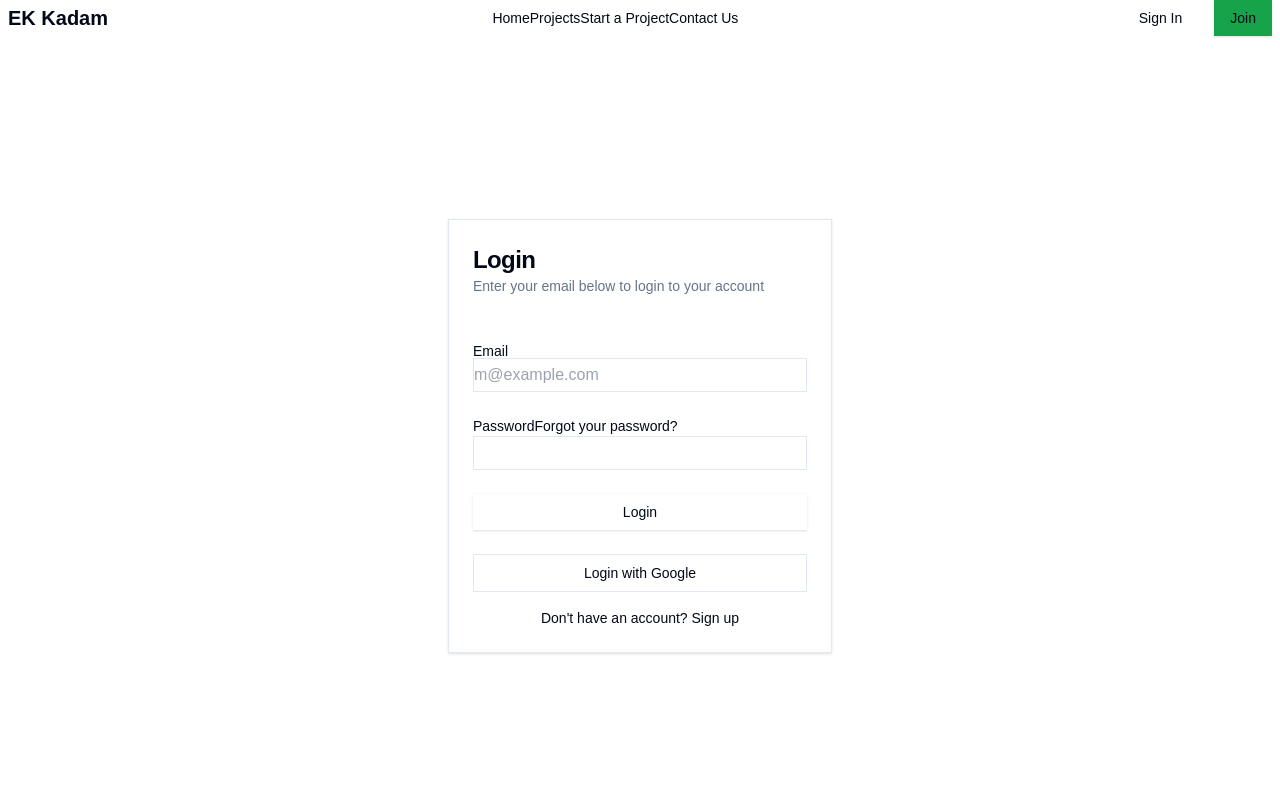
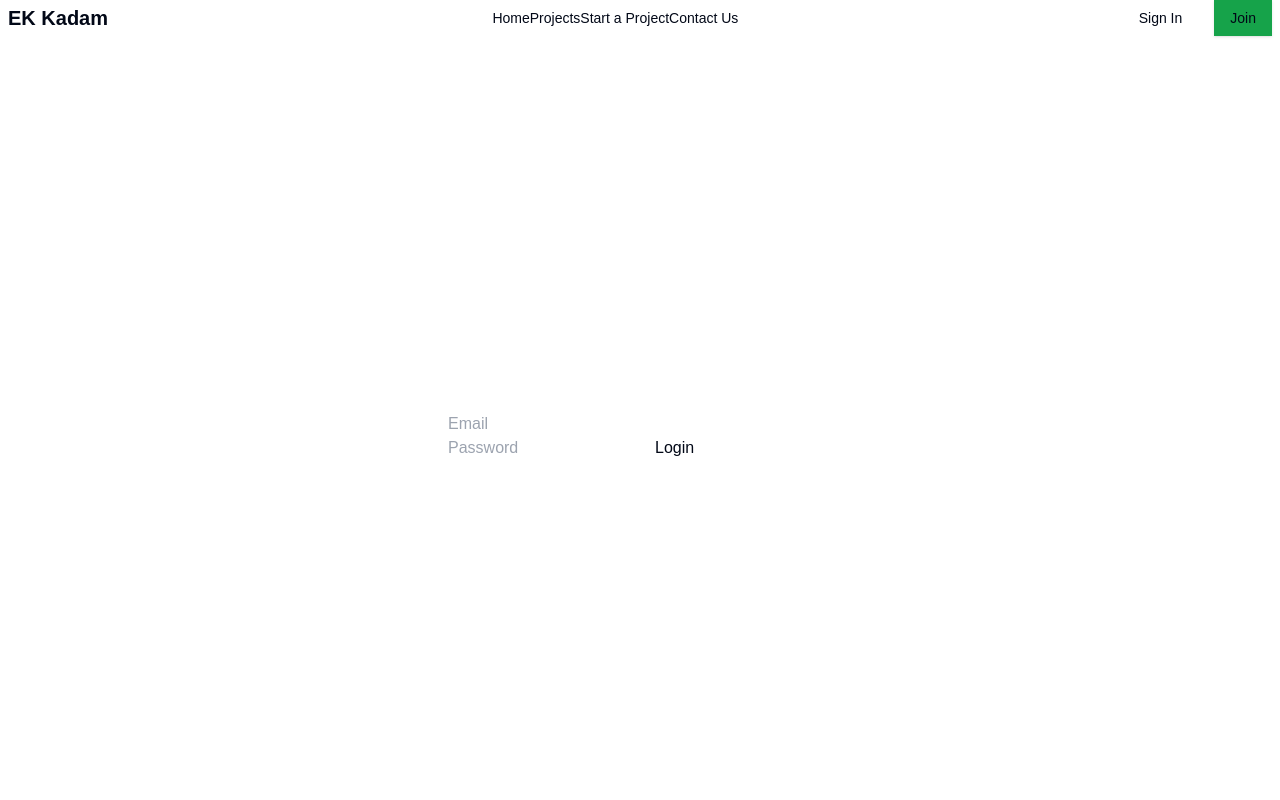
Before and after one commit to kecitclub/theDebuggers, a Next.js app in the folder client/: page /auth/login in a window 1280 px wide. Shown: the top 800 px of the page. Built offline with nearby package versions, Linux system fonts and the light colour scheme.

Commit message:
basic api integration for authentication

```diff
--- a/client/package.json
+++ b/client/package.json
@@ -16,6 +16,7 @@
     "@radix-ui/react-select": "^2.1.4",
     "@radix-ui/react-separator": "^1.1.1",
     "@radix-ui/react-slot": "^1.1.1",
+    "axios": "^1.7.9",
     "class-variance-authority": "^0.7.1",
     "clsx": "^2.1.1",
     "date-fns": "^3.6.0",
--- a/client/src/Components/auth/login-form.tsx
+++ b/client/src/Components/auth/login-form.tsx
@@ -1,68 +1,111 @@
-import { cn } from "@/lib/utils";
-import { Button } from "@/components/ui/button";
-import {
-  Card,
-  CardContent,
-  CardDescription,
-  CardHeader,
-  CardTitle,
-} from "@/components/ui/card";
-import { Input } from "@/components/ui/input";
-import { Label } from "@/components/ui/label";
+// import { cn } from "@/lib/utils";
+// import { Button } from "@/components/ui/button";
+// import {
+//   Card,
+//   CardContent,
+//   CardDescription,
+//   CardHeader,
+//   CardTitle,
+// } from "@/components/ui/card";
+// import { Input } from "@/components/ui/input";
+// import { Label } from "@/components/ui/label";
 
-export default function LoginForm({
-  className,
-  ...props
-}: React.ComponentPropsWithoutRef<"div">) {
+// export default function LoginForm({
+//   className,
+//   ...props
+// }: React.ComponentPropsWithoutRef<"div">) {
+//   return (
+//     <div className={cn("flex flex-col gap-6", className)} {...props}>
+//       <Card>
+//         <CardHeader>
+//           <CardTitle className="text-2xl">Login</CardTitle>
+//           <CardDescription>
+//             Enter your email below to login to your account
+//           </CardDescription>
+//         </CardHeader>
+//         <CardContent>
+//           <form>
+//             <div className="flex flex-col gap-6">
+//               <div className="grid gap-2">
+//                 <Label htmlFor="email">Email</Label>
+//                 <Input
+//                   id="email"
+//                   type="email"
+//                   placeholder="m@example.com"
+//                   required
+//                 />
+//               </div>
+//               <div className="grid gap-2">
+//                 <div className="flex items-center">
+//                   <Label htmlFor="password">Password</Label>
+//                   <a
+//                     href="/auth/forget-password"
+//                     className="ml-auto inline-block text-sm underline-offset-4 hover:underline"
+//                   >
+//                     Forgot your password?
+//                   </a>
+//                 </div>
+//                 <Input id="password" type="password" required />
+//               </div>
+//               <Button type="submit" className="w-full">
+//                 Login
+//               </Button>
+//               <Button variant="outline" className="w-full">
+//                 Login with Google
+//               </Button>
+//             </div>
+//             <div className="mt-4 text-center text-sm">
+//               Don&apos;t have an account?{" "}
+//               <a href="/auth/signup" className="underline underline-offset-4">
+//                 Sign up
+//               </a>
+//             </div>
+//           </form>
+//         </CardContent>
+//       </Card>
+//     </div>
+//   );
+// }
+"use client";
+import { useState } from "react";
+import { login } from "@/lib/auth";
+
+const Login = () => {
+  const [email, setEmail] = useState("");
+  const [password, setPassword] = useState("");
+  const [error, setError] = useState("");
+
+  const handleSubmit = async (e) => {
+    e.preventDefault();
+    try {
+      const data = await login({ email, password });
+      localStorage.setItem("token", data.token);
+      alert("Login successful");
+    } catch (err) {
+      setError(err.response.data.message);
+    }
+  };
+
   return (
-    <div className={cn("flex flex-col gap-6", className)} {...props}>
-      <Card>
-        <CardHeader>
-          <CardTitle className="text-2xl">Login</CardTitle>
-          <CardDescription>
-            Enter your email below to login to your account
-          </CardDescription>
-        </CardHeader>
-        <CardContent>
-          <form>
-            <div className="flex flex-col gap-6">
-              <div className="grid gap-2">
-                <Label htmlFor="email">Email</Label>
-                <Input
-                  id="email"
-                  type="email"
-                  placeholder="m@example.com"
-                  required
-                />
-              </div>
-              <div className="grid gap-2">
-                <div className="flex items-center">
-                  <Label htmlFor="password">Password</Label>
-                  <a
-                    href="/auth/forget-password"
-                    className="ml-auto inline-block text-sm underline-offset-4 hover:underline"
-                  >
-                    Forgot your password?
-                  </a>
-                </div>
-                <Input id="password" type="password" required />
-              </div>
-              <Button type="submit" className="w-full">
-                Login
-              </Button>
-              <Button variant="outline" className="w-full">
-                Login with Google
-              </Button>
-            </div>
-            <div className="mt-4 text-center text-sm">
-              Don&apos;t have an account?{" "}
-              <a href="/auth/signup" className="underline underline-offset-4">
-                Sign up
-              </a>
-            </div>
-          </form>
-        </CardContent>
-      </Card>
-    </div>
+    <form onSubmit={handleSubmit}>
+      <input
+        type="email"
+        placeholder="Email"
+        value={email}
+        onChange={(e) => setEmail(e.target.value)}
+        required
+      />
+      <input
+        type="password"
+        placeholder="Password"
+        value={password}
+        onChange={(e) => setPassword(e.target.value)}
+        required
+      />
+      <button type="submit">Login</button>
+      {error && <p>{error}</p>}
+    </form>
   );
-}
+};
+
+export default Login;
--- /dev/null
+++ b/client/src/lib/auth.js
@@ -0,0 +1,25 @@
+import api from "./axios";
+
+export const register = async (data) => {
+  const response = await api.post("/register", data);
+  return response.data;
+};
+
+export const login = async (data) => {
+  const response = await api.post("/login", data);
+  return response.data;
+};
+
+export const logout = async () => {
+  const response = await api.post("/logout");
+  return response.data;
+};
+
+export const getUser = async () => {
+  const response = await api.get("/user", {
+    headers: {
+      Authorization: `Bearer ${localStorage.getItem("token")}`,
+    },
+  });
+  return response.data;
+};
--- /dev/null
+++ b/client/src/lib/axios.ts
@@ -0,0 +1,11 @@
+import axios from "axios";
+
+const api = axios.create({
+  baseURL: "http://localhost:8000/api",
+  headers: {
+    "Content-Type": "application/json",
+    Accept: "application/json",
+  },
+});
+
+export default api;
```
Also changed, not shown: 1 other file (tests, documents, lock files or other folders).
